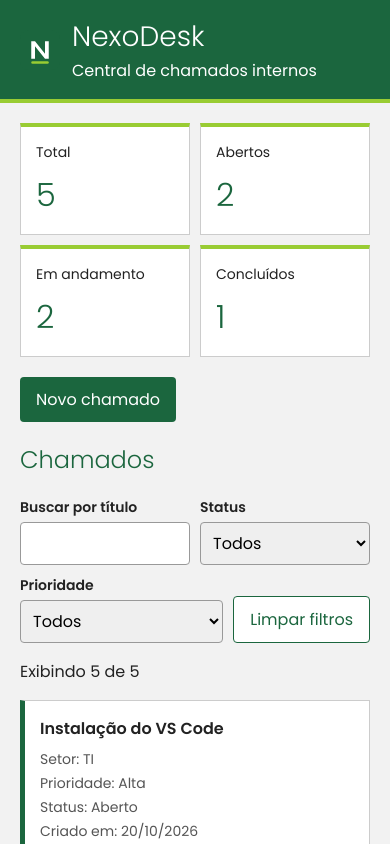
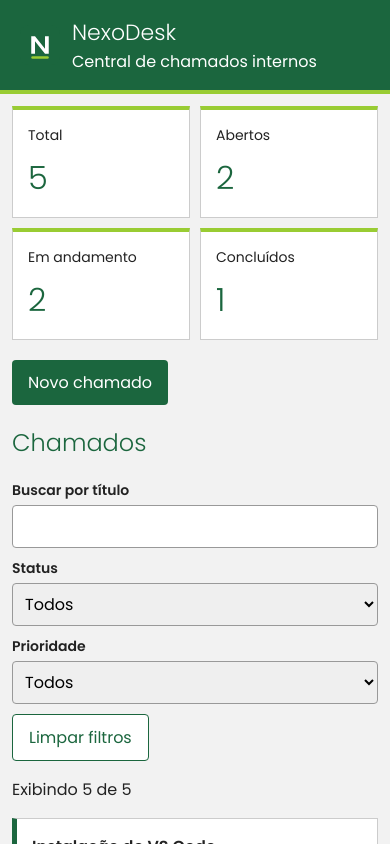
Before and after one commit to danilohenriquemartinsesilva/nexodesk, a React (Vite) app: page / in a window 390 px wide. Shown: the top 844 px of the page. Built offline with nearby package versions, Linux system fonts and the light colour scheme; data requests are answered from the project's data file.

Commit message:
style: responsividade para tablet e mobile

```diff
--- a/src/index.css
+++ b/src/index.css
@@ -263,3 +263,27 @@ form button {
 .detalhes button {
   margin-right: 8px;
 }
+
+@media (max-width: 800px) {
+  .filtros div:first-child {
+    flex-basis: 100%;
+  }
+}
+
+@media (max-width: 600px) {
+  h1 {
+    font-size: 22px;
+  }
+
+  main {
+    padding: 12px;
+  }
+
+  .filtros div {
+    min-width: 100%;
+  }
+
+  .detalhes select {
+    max-width: none;
+  }
+}
```
